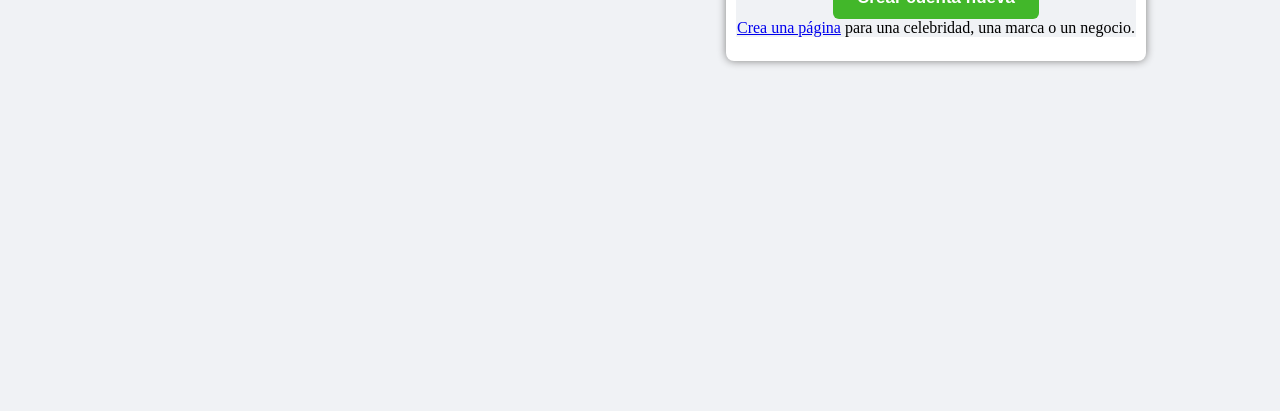
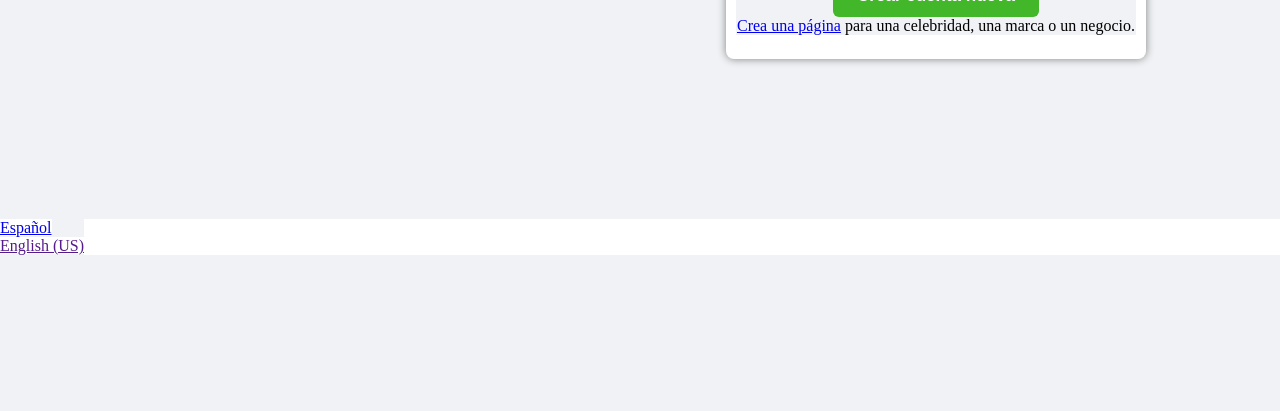
Before and after one commit to Bryanst11/Inicio_facebook, a plain HTML site: page index.html in a window 1280 px wide. Shown: the part 389-800 px from the top of the page. Drawn offline with Linux system fonts and the light colour scheme.

Commit message:
no terminado

```diff
--- a/assets/css/style.css
+++ b/assets/css/style.css
@@ -89,7 +89,7 @@
 
 .btn-inicio-sesion{
     width: 400px;
-    height: 52px;
+    line-height: 48px;
     background-color: var(--color-azul-facebook);
     color: var(--color-blanco);
     font-size: 20px;
@@ -114,3 +114,11 @@
     border: none;
     transition: all .5s;
 }
+.content-footer{
+    display: flex;
+    flex-direction: row;
+    background: #fff;
+}
+.content-footer a{
+    background-color: #fff;
+}
--- a/index.html
+++ b/index.html
@@ -41,9 +41,13 @@
                     </div>
                 </div>
             </div>
-
         </div>
-
     </section>
+    <footer class="content-footer">
+        <ul>
+            <li><a href="https://www.facebook.com/">Español</a></li>
+            <li><a href="">English (US)</a></li>
+        </ul>
+    </footer>
 </body>
 </html>
```
